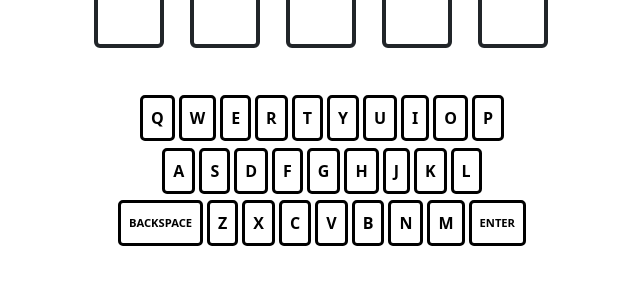
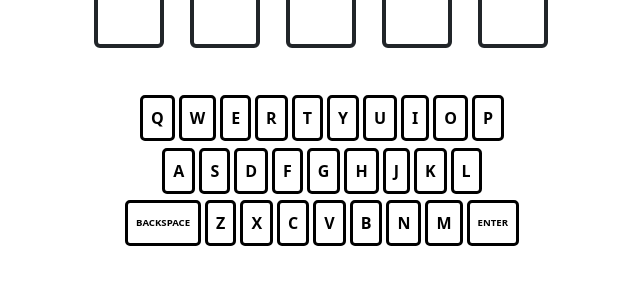
Before and after one commit to ben-23-96/wordle, a Node server app: page / in a window 1280 px wide. Shown: the part 418-718 px from the top of the page, without its empty margins (318-958 px from the left). Run offline with Node 20, Linux system fonts and the light colour scheme; data that the repository does not hold is empty.

Commit message:
style change

```diff
--- a/public/css/mystyle.css
+++ b/public/css/mystyle.css
@@ -45,5 +45,5 @@
 }
 
 .large-button {
-    font-size: 0.7rem;
+    font-size: 0.6rem;
 }
```
